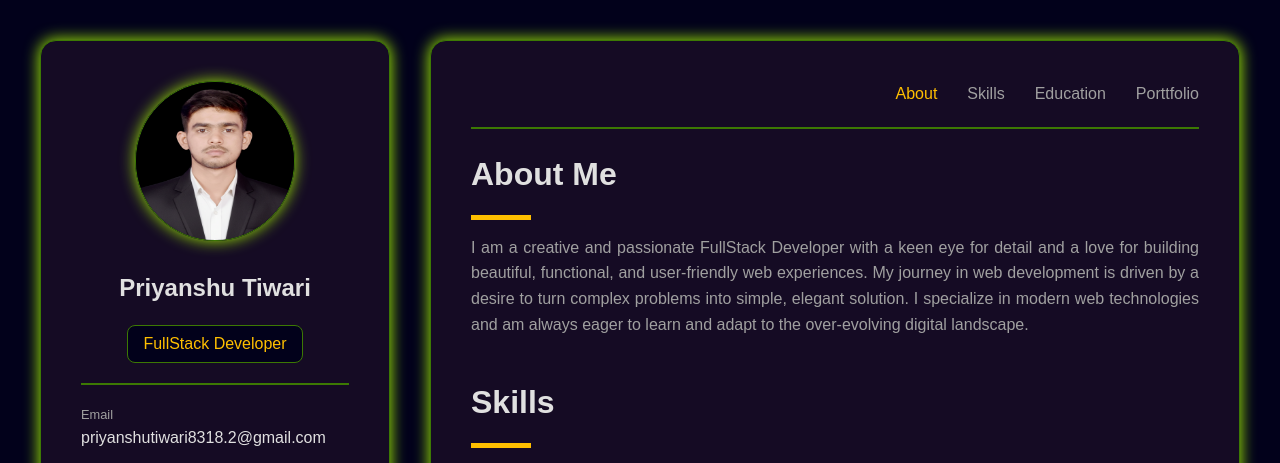
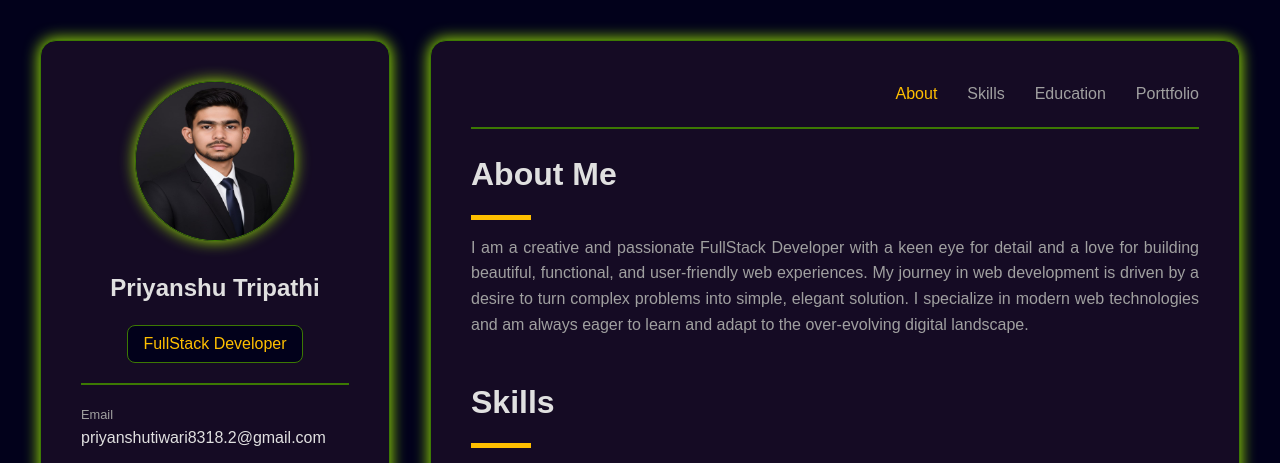
Before and after one commit to priyanshu819/Portfolio, a plain HTML site: page index.html in a window 1280 px wide. Shown: the top 463 px of the page. Drawn offline with Linux system fonts and the light colour scheme.

Commit message:
Update Surname and Profile pucture

```diff
--- a/index.html
+++ b/index.html
@@ -19,8 +19,8 @@
 
          <!-- Profile -->
          <div class="profile">
-            <img src="Gemini_Generated_Image_7dy8tq7dy8tq7dy8.png">
-            <h2>Priyanshu Tiwari</h2>
+            <img src="me(per).jpg">
+            <h2>Priyanshu Tripathi</h2>
             <p>FullStack Developer</p>
          </div>
 
```
